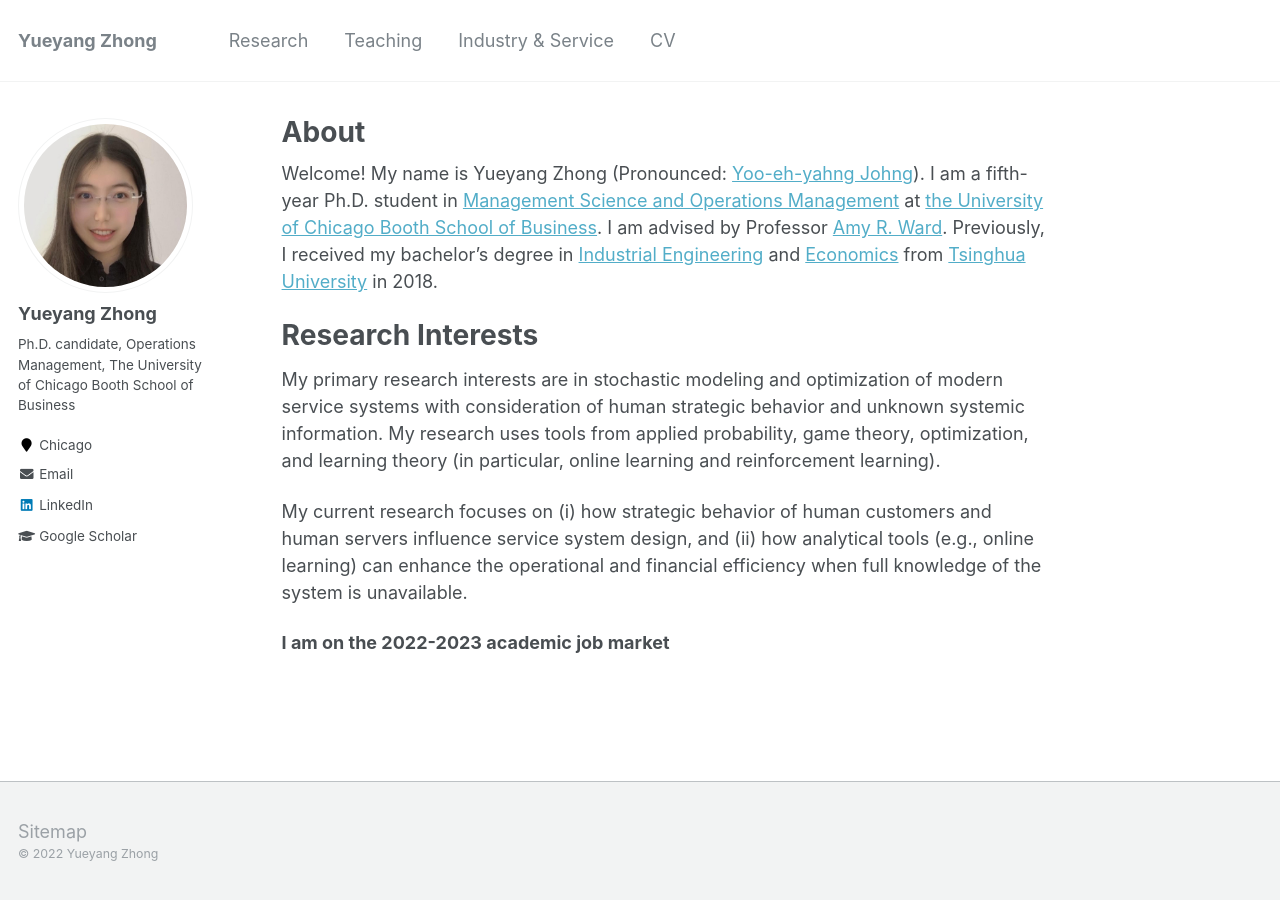
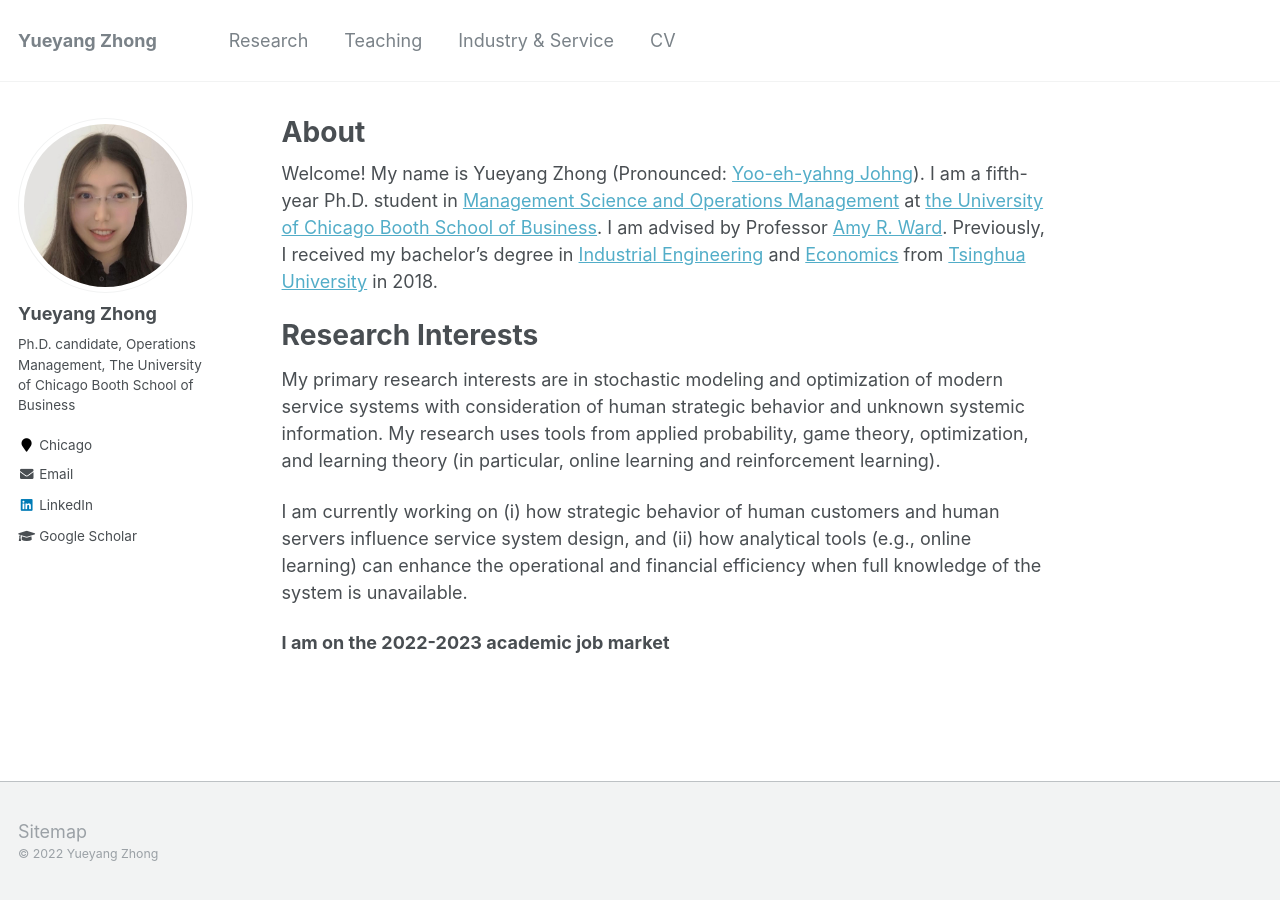
Before and after one commit to alicemengqi/site, a Jekyll site: the page built from _pages/about.md, in a window 1280 px wide. Built offline with Jekyll 4.4.1, drawn with Linux system fonts in a browser that asks for light colours.

Commit message:
Update about.md

```diff
--- a/_pages/about.md
+++ b/_pages/about.md
@@ -13,7 +13,7 @@
 # Research Interests
 My primary research interests are in stochastic modeling and optimization of modern service systems with consideration of human strategic behavior and unknown systemic information. My research uses tools from applied probability, game theory, optimization, and learning theory (in particular, online learning and reinforcement learning).
 
-My current research focuses on (i) how strategic behavior of human customers and human servers influence service system design, and (ii) how analytical tools (e.g., online learning) can enhance the operational and financial efficiency when full knowledge of the system is unavailable.
+I am currently working on (i) how strategic behavior of human customers and human servers influence service system design, and (ii) how analytical tools (e.g., online learning) can enhance the operational and financial efficiency when full knowledge of the system is unavailable.
 
 
 **I am on the 2022-2023 academic job market**
```
